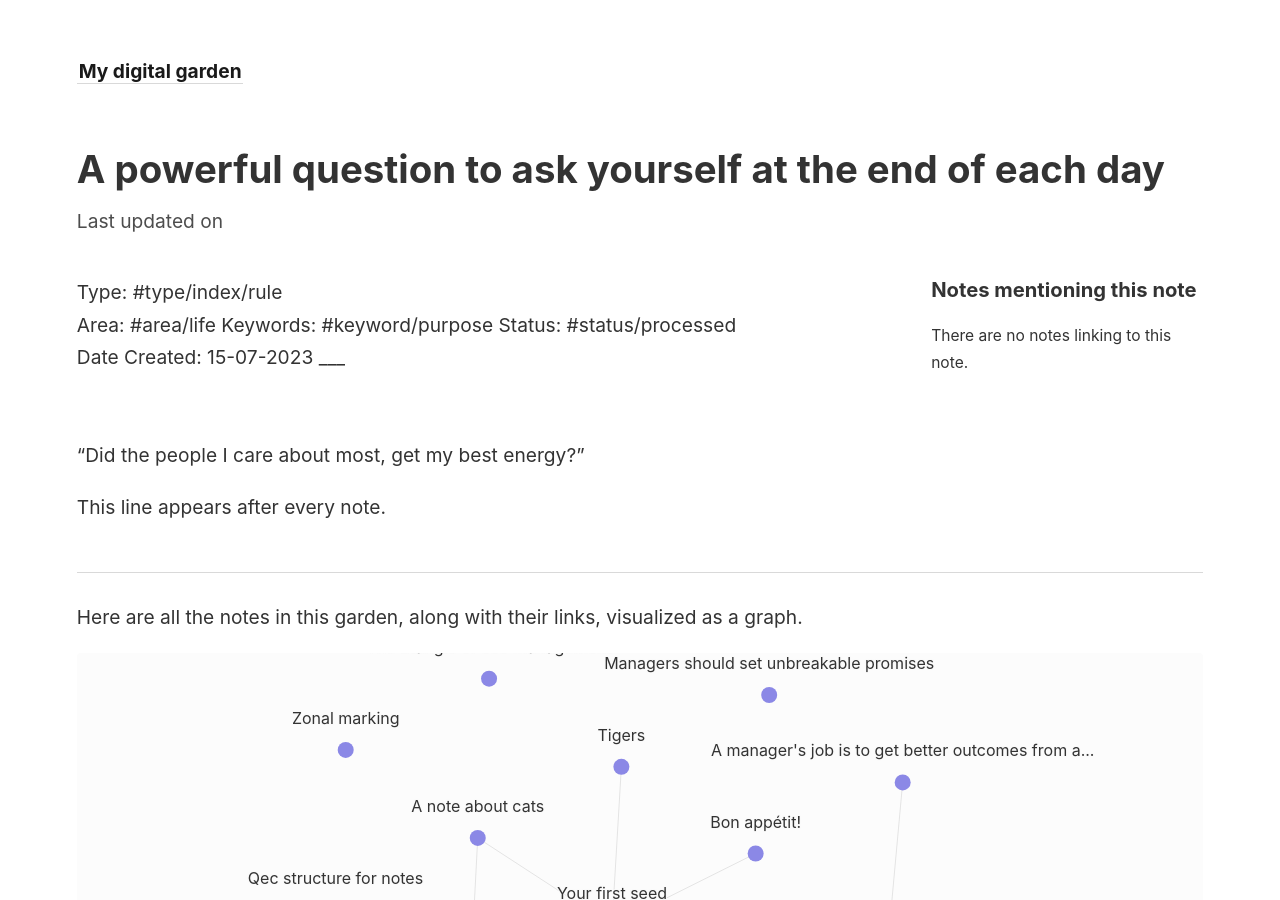
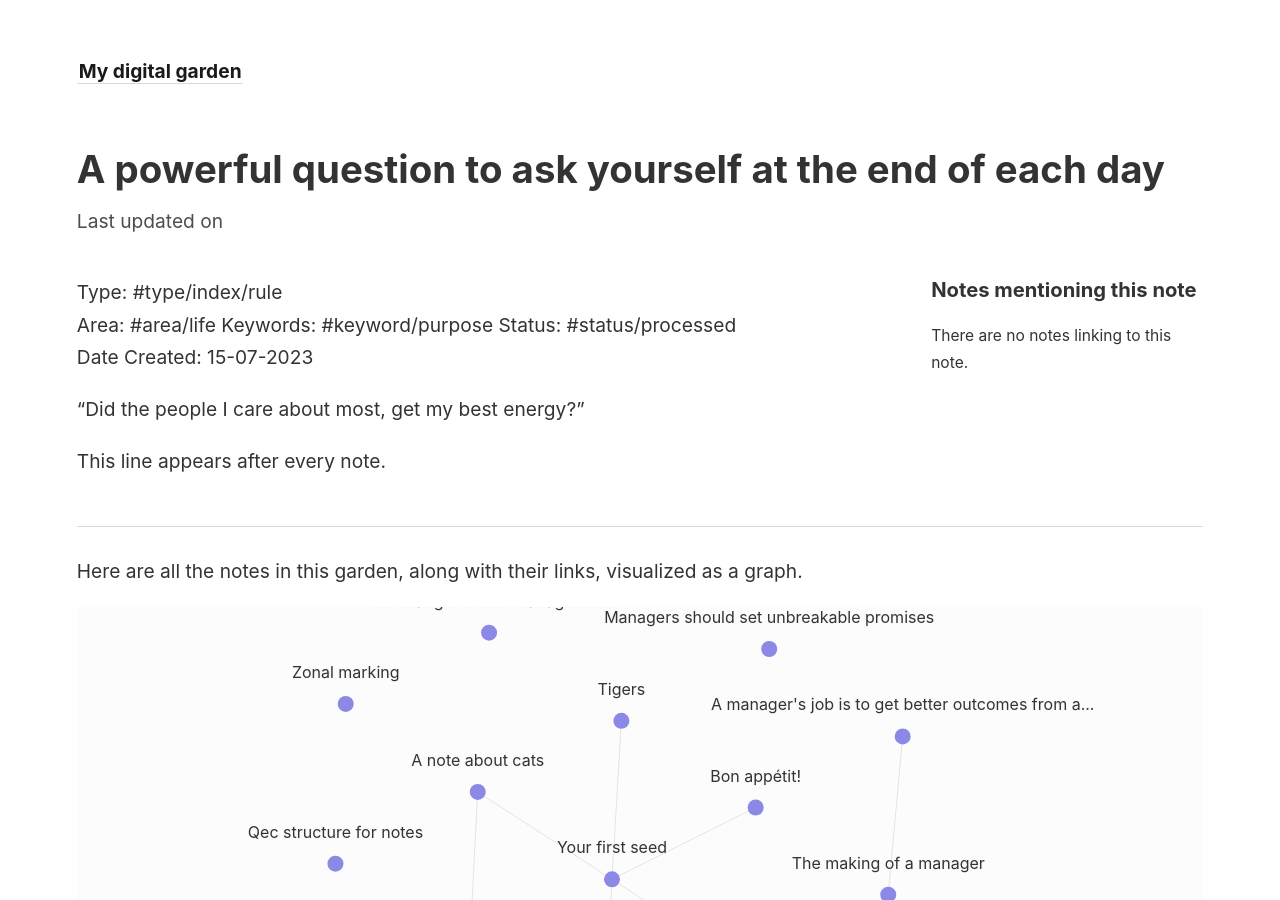
Before and after one commit to scott-salter/garden, a Jekyll site: the page built from _notes/03 Slip Box/A powerful question to ask yourself at the end of each day.md, in a window 1280 px wide and 900 px high. Built offline with Jekyll 4.4.1, drawn with Linux system fonts in a browser that asks for light colours.

```diff
--- a/_notes/03 Slip Box/A powerful question to ask yourself at the end of each day.md
+++ b/_notes/03 Slip Box/A powerful question to ask yourself at the end of each day.md
@@ -3,8 +3,5 @@ Area: #area/life
 Keywords: #keyword/purpose
 Status: #status/processed
 Date Created: 15-07-2023
-___
-\
-\
-\
+
 "Did the people I care about most, get my best energy?"
```
